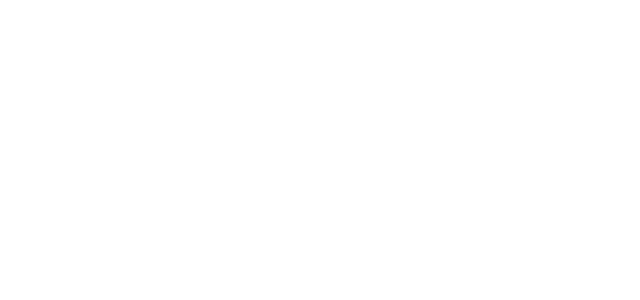
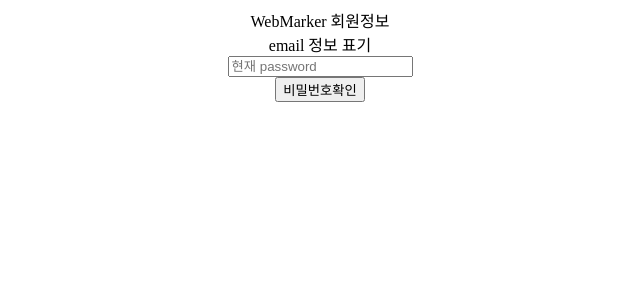
Before and after one commit to codestates/Webmarker, a React (Create React App) app in the folder client/: page /userinfo in a window 1280 px wide. Before the commit this address had no page. Shown: the top 300 px of the page, without its empty margins (320-960 px from the left). Built offline with nearby package versions, Linux system fonts and the light colour scheme.

Commit message:
Feat: Add UserinfoPage

```diff
--- a/client/src/App.js
+++ b/client/src/App.js
@@ -3,7 +3,7 @@
 import LoginPage from "./pages/LoginPage";
 import SignUpPage from "./pages/SignUpPage";
 import MainPage from "./pages/MainPage";
-
+import UserInfoPage from "./pages/UserInfoPage";
 
 function App() {
   return (
@@ -12,8 +12,10 @@
         <Route path="/" element={<LoginPage />} />
         <Route path="signup" element={<SignUpPage />} />
         <Route path="mainpage" element={<MainPage />} />
-        {/* <Route path="/"></Route>
-        <Route path="/"></Route> */}
+        <Route path="userinfo" element={<UserInfoPage />} />
+        {/* <Route path='/'>
+          {isLogin ? <Redirect to='/mypage' /> : <Redirect to='/login' />}
+        </Route> */}
       </Routes>
     </Router>
   );
--- /dev/null
+++ b/client/src/components/EditUser.js
@@ -0,0 +1,28 @@
+import React, { useState } from "react";
+import axios from "axios";
+
+axios.defaults.withCredentials = true;
+
+export default function EditUser({ handlePassword, handleChangePassowrd }) {
+  return (
+    <form onSubmit={(e) => e.preventDefault()}>
+      <div>
+        <input
+          type="password"
+          placeholder="변경할 Password"
+          onChange={handlePassword("newPassword")}
+        ></input>
+      </div>
+      <div>
+        <input
+          type="password"
+          placeholder="변경할 Password 확인"
+          onChange={handlePassword("newPasswordCheck")}
+        ></input>
+      </div>
+      <div>
+        <button onClick={handleChangePassowrd}>비밀번호변경</button>
+      </div>
+    </form>
+  );
+}
--- a/client/src/pages/SignUpPage.js
+++ b/client/src/pages/SignUpPage.js
@@ -40,7 +40,7 @@
     if (signUpInfo.password === signUpInfo.passwordCheck) {
       console.log("회원가입 성공!");
       axios
-        .post("http://webmarker/user/login", {
+        .post("http://webmarker/user/signup", {
           email: signUpInfo.id,
           password: signUpInfo.password,
         })
@@ -89,39 +89,3 @@
 }
 
 export default SignUpPage;
-
-//   const [error, setError] = useState(false);
-//   const [errorMessage, setErrorMessage] = useState("");
-
-//   const [signUpId, setSignUpId] = useState("");
-//   const [signUpPw, setSignUpPw] = useState("");
-//   const [signUpPwCheck, setSignUpPwCheck] = useState("");
-
-//   const handleIdValue = (e) => {
-//     setSignUpId(e.target.value);
-//   };
-
-//   const handlePwValue = (e) => {
-//     console.log(e.target.value);
-//     setSignUpPw(e.target.value);
-//   };
-
-// let pw = JSON.parse(JSON.stringify(signUpInfo.password));
-// let pwCheck = JSON.parse(JSON.stringify(signUpInfo.passwordCheck));4
-
-//   const handlePwCheckValue = (e) => {
-//     setSignUpPwCheck(e.target.value);
-//     console.log(signUpPwCheck);
-
-//     if (signUpPw === signUpPwCheck) {
-//       setError(false);
-//       setErrorMessage("");
-//     } else {
-//       setError(true);
-//       setErrorMessage("비밀번호가 일치하지 않습니다");
-//     }
-//   };
-
-{
-  /* {error ? <div> {errorMessage} </div> : ""} */
-}
--- /dev/null
+++ b/client/src/pages/UserInfoPage.js
@@ -0,0 +1,68 @@
+import React, { useState } from "react";
+import axios from "axios";
+import { Link } from "react-router-dom";
+import EditUser from "../components/EditUser";
+
+axios.defaults.withCredentials = true;
+
+function UserInfoPage() {
+  // const [userInfo, setUserInfo] = useState("")
+  const [newPassword, setPassword] = useState({
+    newPassword: "",
+    newPasswordCheck: "",
+  });
+  // const [passwordCheck, setPasswordCheck] = useState(false);
+  const [errorCheck, setError] = useState(false);
+  const [errorMessage, setErrorMessage] = useState("");
+
+  const handlePassword = (key) => (e) => {
+    setPassword({ ...newPassword, [key]: e.target.value });
+  };
+  //회원가입 정보를 변경하는 함수
+
+  const checkPassword = () => {
+    setError(true);
+    // axios.get("endpoint").then(res => setError(res.body))
+  };
+  //패스워드 체크하는 함수
+
+  const handleChangePassowrd = () => {
+    if (newPassword.newPassword === newPassword.newPasswordCheck) {
+      axios.get("http://webmarker/user/userinfo").then(() => {
+        console.log("비밀번호 변경 성공!");
+      });
+    } else {
+      setErrorMessage("비밀번호가 일치하지 않습니다");
+    }
+  };
+  //비밀번호 변경 요청하는 함수
+
+  return (
+    <center>
+      <div>WebMarker 회원정보</div>
+      <form onSubmit={(e) => e.preventDefault()}>
+        <div>
+          <span>email 정보 표기</span>
+        </div>
+        <div>
+          <input type="password" placeholder="현재 password"></input>
+        </div>
+        <div>
+          <button onClick={checkPassword}>비밀번호확인</button>
+        </div>
+      </form>
+      {errorCheck ? (
+        <EditUser
+          handlePassword={handlePassword}
+          handleChangePassowrd={handleChangePassowrd}
+        />
+      ) : (
+        ""
+      )}
+
+      {errorCheck ? <div>{errorMessage}</div> : ""}
+    </center>
+  );
+}
+
+export default UserInfoPage;
```
